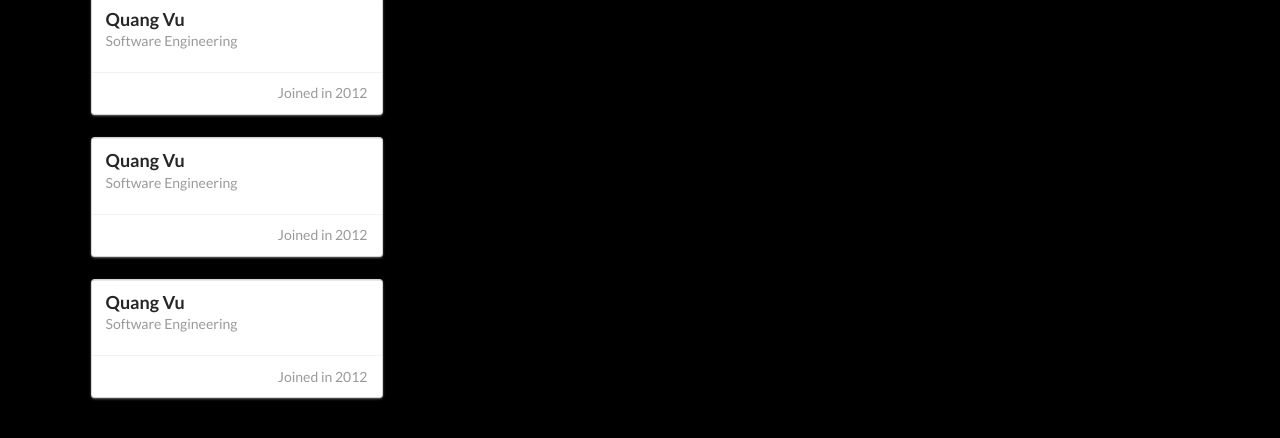
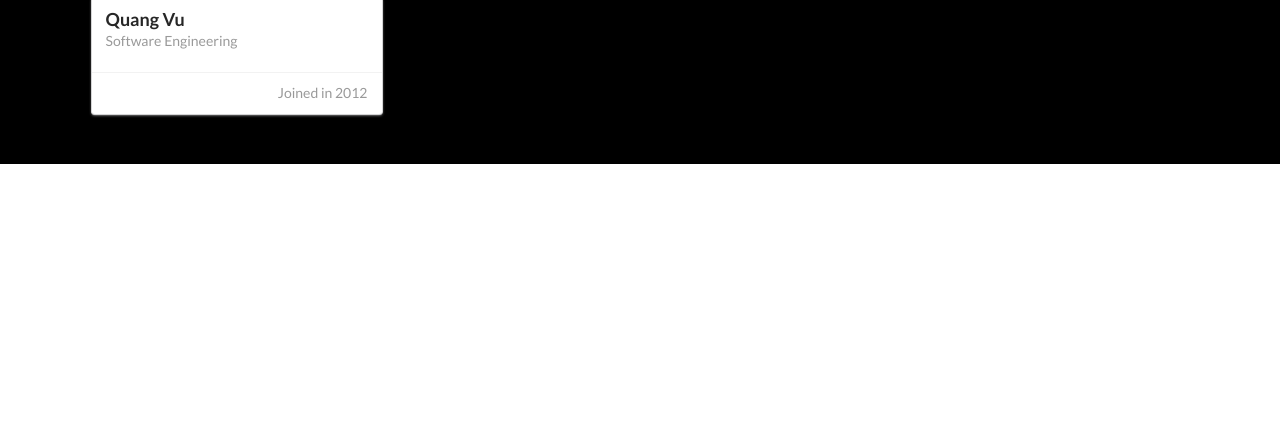
Before and after one commit to Drageaux/rit-vsa, a plain HTML site: page index.html in a window 1280 px wide. Shown: the part 1158-1596 px from the top of the page. After the commit the page ends 1322 px from the top, so only its background shows below. Drawn offline with nearby package versions, Linux system fonts and the light colour scheme; a web font is replaced by a local one.

Commit message:
Successfully got members from JSON

```diff
--- a/custom/css/main.scss
+++ b/custom/css/main.scss
@@ -7,6 +7,7 @@ body {
 
 
 nav.navbar {
+    background: black;
     ul.nav {
         li {
             a {
@@ -41,7 +42,6 @@ section#home {
         img {
             width: 100%;
             height: auto;
-            max-width: none;
             max-width: 800px;
             position: absolute;
             top: 60%;
--- /dev/null
+++ b/custom/js/main.js
@@ -0,0 +1,46 @@
+$(document).ready(function () {
+    getMembersAjax();
+});
+
+
+function getMembersAjax() {
+    $.ajax({
+        url: "custom/js/members.json",
+        dataType: "json",
+        success: function (members) {
+            console.log(members);
+
+            html = "";
+            $.each(members, function (index, mem) {
+                htmlMember =
+                    '<div class="card">' +
+                    '<div class="image">' +
+                    '<img src="' + mem.avatar + '">' +
+                    '</div>' +
+                    '<div class = "content">' +
+                    '<div class="header member-name">' +
+                    mem.name +
+                    '</div>' +
+                    '<div class="meta">' +
+                    '<a class= "member-major">' +
+                    mem.major +
+                    '</a>' +
+                    '</div>' +
+                    '<div class="description member-bio">' +
+                    mem.bio +
+                    '</div>' +
+                    '</div>' +
+                    '<div class= "extra content">' +
+                    '<span class= "right floated member-year-joined">' +
+                    'Joined in ' + mem.year_joined +
+                    '</span>' +
+                    '</div>' +
+                    '</div>';
+                console.log(htmlMember);
+                html += htmlMember;
+            });
+
+            $("#members .ui.cards").append(html);
+        }
+    });
+}
--- /dev/null
+++ b/custom/js/members.json
@@ -0,0 +1,9 @@
+[
+  {
+    "name": "Quang Vu",
+    "avatar": "",
+    "major": "Software Engineering",
+    "bio": "",
+    "year_joined": "2012"
+  }
+]
--- a/index.html
+++ b/index.html
@@ -33,7 +33,7 @@
             <ul class="nav navbar-nav navbar-right">
                 <li><a href="#home" class="page-scroll"><i class=" icon"></i>Home</a></li>
                 <li><a href="#about" class="page-scroll"><i class=" icon"></i>About</a></li>
-                <li><a href="#" class="page-scroll"><i class=" icon"></i>Members</a></li>
+                <li><a href="#members" class="page-scroll"><i class=" icon"></i>Members</a></li>
                 <li><a href="#" class="page-scroll"><i class=" icon"></i>Gallery</a></li>
                 <li><a href="#" class="page-scroll"><i class=" icon"></i>Events</a></li>
             </ul>
@@ -105,63 +105,7 @@
     <div class="ui container">
         <div class="ui inverted huge centered header">Members</div>
         <div class="ui cards">
-            <div class="card">
-                <div class="image">
-                    <!--<img src="img/avatars">-->
-                </div>
-                <div class="content">
-                    <div class="header">Quang Vu</div>
-                    <div class="meta">
-                        <a>Software Engineering</a>
-                    </div>
-                    <div class="description">
-                        <!--Matthew is an interior designer living in New York.-->
-                    </div>
-                </div>
-                <div class="extra content">
-                <span class="right floated">
-                    Joined in 2012
-                </span>
-                </div>
-            </div>
-            <div class="card">
-                <div class="image">
-                    <!--<img src="img/avatars">-->
-                </div>
-                <div class="content">
-                    <div class="header">Quang Vu</div>
-                    <div class="meta">
-                        <a>Software Engineering</a>
-                    </div>
-                    <div class="description">
-                        <!--Matthew is an interior designer living in New York.-->
-                    </div>
-                </div>
-                <div class="extra content">
-                <span class="right floated">
-                    Joined in 2012
-                </span>
-                </div>
-            </div>
-            <div class="card">
-                <div class="image">
-                    <!--<img src="img/avatars">-->
-                </div>
-                <div class="content">
-                    <div class="header">Quang Vu</div>
-                    <div class="meta">
-                        <a>Software Engineering</a>
-                    </div>
-                    <div class="description">
-                        <!--Matthew is an interior designer living in New York.-->
-                    </div>
-                </div>
-                <div class="extra content">
-                <span class="right floated">
-                    Joined in 2012
-                </span>
-                </div>
-            </div>
+            <!-- AJAX filling members info -->
         </div>
     </div>
 </section>
@@ -177,5 +121,5 @@
 <script async src="bootstrap/js/bootstrap.min.js"></script>
 <script async src="bootstrap/js/jquery.easing.min.js"></script>
 <script async src="bootstrap/js/scrolling-nav.js"></script>
-<!--<script async src="custom/js/main.js"></script>-->
+<script async src="custom/js/main.js"></script>
 </html>
```
Also changed, not shown: custom/css/main.css, 2 other files.
